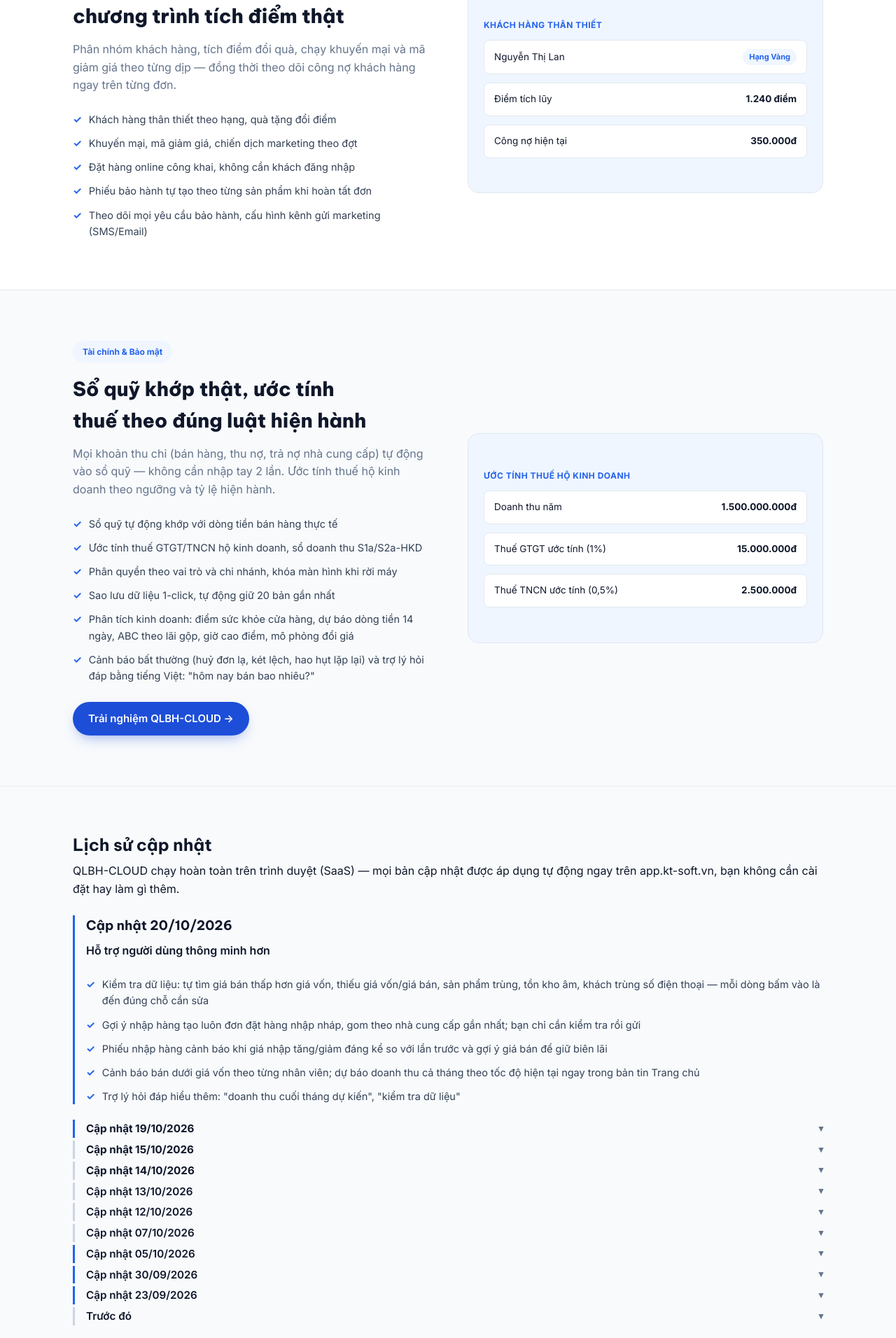
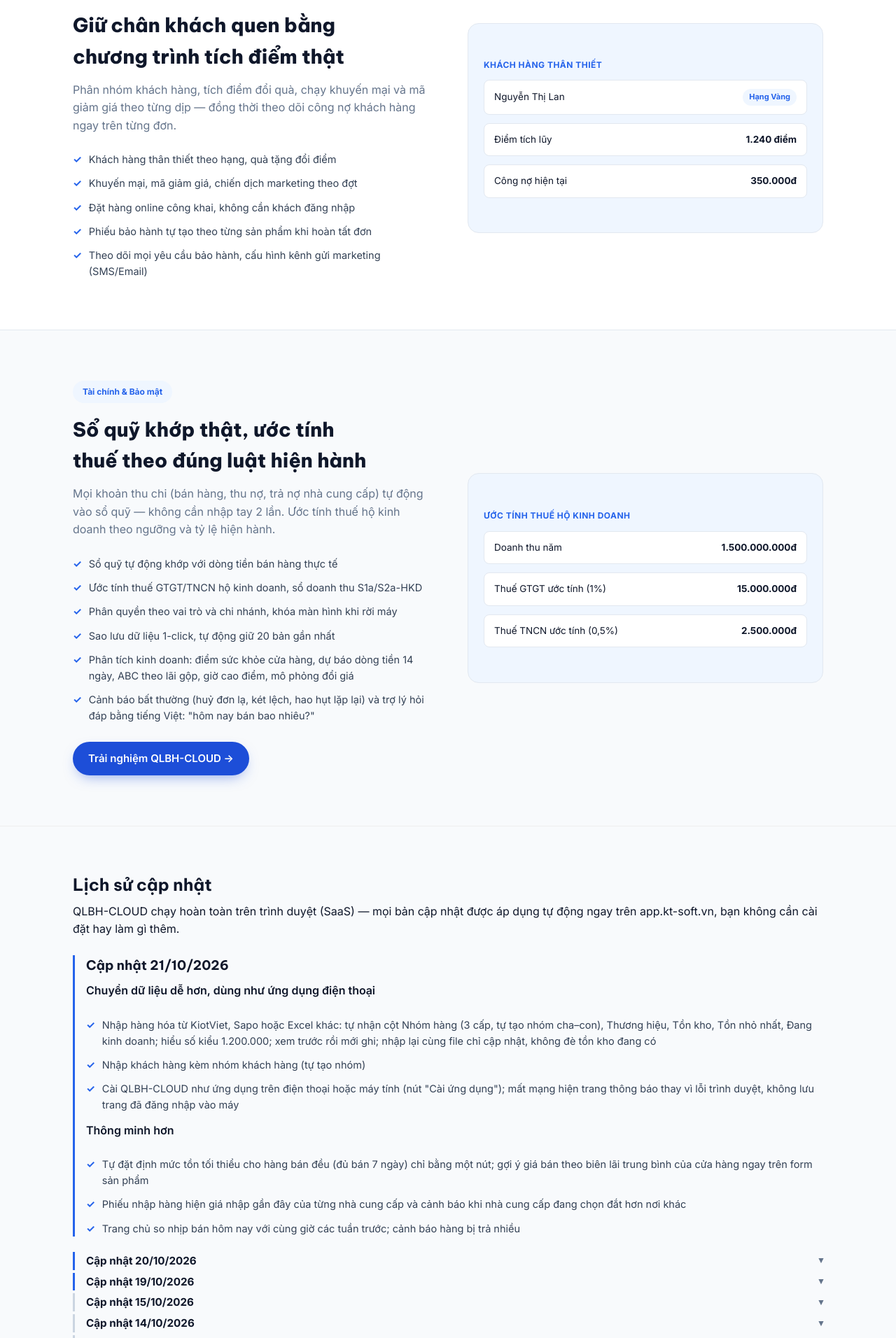
Before and after one commit to hoangnamcnc-ioc/kt-soft-web, a PHP site: page /san-pham-qlbh2.php in a window 1280 px wide. Shown: the part 1360-3272 px from the top of the page at 70% size. Run offline with PHP 8.4, Linux system fonts and the light colour scheme.

Commit message:
QLBH-CLOUD: nhat ky 21/10/2026 (nhap tu KiotViet/Sapo, PWA, tinh nang thong minh)

```diff
--- a/san-pham-qlbh2.php
+++ b/san-pham-qlbh2.php
@@ -34,6 +34,7 @@ require_once __DIR__ . '/inc_header.php';
           <li>Quản lý kho theo từng chi nhánh, cảnh báo dưới định mức</li>
           <li>Kiểm hàng, chuyển hàng giữa các chi nhánh có xác nhận 2 chiều</li>
           <li>Nhập hàng, quản lý nhà cung cấp và công nợ phải trả</li>
+          <li>Chuyển nhanh từ KiotViet/Sapo bằng file Excel, cài như ứng dụng trên điện thoại</li>
           <li>Đơn giao hàng riêng ngoài quầy, sao chép đơn nhanh, biểu phí tự động theo khu vực</li>
           <li>Lô hàng &amp; hạn sử dụng: cảnh báo cận hạn, xuất hủy có lý do, gợi ý xả hàng, kiểm kho theo nhóm</li>
           <li>Màn hình bán hàng thông minh: khách quen hiện món hay mua và nợ, hỏi lại khi gõ nhầm số lượng/giá, gợi ý hàng bán chạy theo giờ</li>
@@ -120,8 +121,25 @@ require_once __DIR__ . '/inc_header.php';
 
         <div class="changelog-item" style="border-left:3px solid var(--qlbh2); padding-left:16px; margin-bottom:22px;">
       <div style="display:flex; align-items:baseline; gap:10px; flex-wrap:wrap;">
-        <h3 style="margin:0;">Cập nhật 20/10/2026</h3>
+        <h3 style="margin:0;">Cập nhật 21/10/2026</h3>
       </div>
+      <p style="font-weight:600; margin:8px 0 4px;">Chuyển dữ liệu dễ hơn, dùng như ứng dụng điện thoại</p>
+      <ul class="feature-list" style="--card-accent: var(--qlbh2);">
+        <li>Nhập hàng hóa từ KiotViet, Sapo hoặc Excel khác: tự nhận cột Nhóm hàng (3 cấp, tự tạo nhóm cha–con), Thương hiệu, Tồn kho, Tồn nhỏ nhất, Đang kinh doanh; hiểu số kiểu 1.200.000; xem trước rồi mới ghi; nhập lại cùng file chỉ cập nhật, không đè tồn kho đang có</li>
+        <li>Nhập khách hàng kèm nhóm khách hàng (tự tạo nhóm)</li>
+        <li>Cài QLBH-CLOUD như ứng dụng trên điện thoại hoặc máy tính (nút "Cài ứng dụng"); mất mạng hiện trang thông báo thay vì lỗi trình duyệt, không lưu trang đã đăng nhập vào máy</li>
+      </ul>
+      <p style="font-weight:600; margin:12px 0 4px;">Thông minh hơn</p>
+      <ul class="feature-list" style="--card-accent: var(--qlbh2);">
+        <li>Tự đặt định mức tồn tối thiểu cho hàng bán đều (đủ bán 7 ngày) chỉ bằng một nút; gợi ý giá bán theo biên lãi trung bình của cửa hàng ngay trên form sản phẩm</li>
+        <li>Phiếu nhập hàng hiện giá nhập gần đây của từng nhà cung cấp và cảnh báo khi nhà cung cấp đang chọn đắt hơn nơi khác</li>
+        <li>Trang chủ so nhịp bán hôm nay với cùng giờ các tuần trước; cảnh báo hàng bị trả nhiều</li>
+      </ul>
+    </div>
+
+    <details class="changelog-item" style="border-left:3px solid var(--qlbh2); padding-left:16px; margin-bottom:22px;">
+      <summary><strong>Cập nhật 20/10/2026</strong></summary>
+      <div class="changelog-body">
       <p style="font-weight:600; margin:8px 0 4px;">Hỗ trợ người dùng thông minh hơn</p>
       <ul class="feature-list" style="--card-accent: var(--qlbh2);">
         <li>Kiểm tra dữ liệu: tự tìm giá bán thấp hơn giá vốn, thiếu giá vốn/giá bán, sản phẩm trùng, tồn kho âm, khách trùng số điện thoại — mỗi dòng bấm vào là đến đúng chỗ cần sửa</li>
@@ -130,7 +148,8 @@ require_once __DIR__ . '/inc_header.php';
         <li>Cảnh báo bán dưới giá vốn theo từng nhân viên; dự báo doanh thu cả tháng theo tốc độ hiện tại ngay trong bản tin Trang chủ</li>
         <li>Trợ lý hỏi đáp hiểu thêm: "doanh thu cuối tháng dự kiến", "kiểm tra dữ liệu"</li>
       </ul>
-    </div>
+      </div>
+    </details>
 
     <details class="changelog-item" style="border-left:3px solid var(--qlbh2); padding-left:16px; margin-bottom:22px;">
       <summary><strong>Cập nhật 19/10/2026</strong></summary>
```
